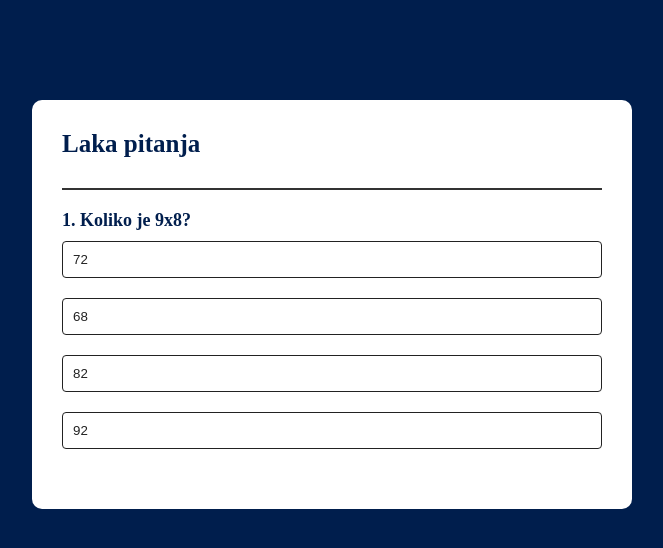
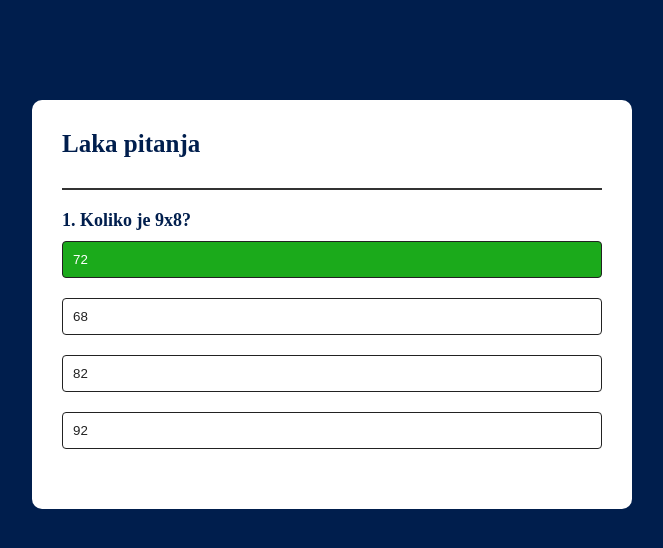
Before and after one commit to nzigovic/quizz-app, a plain HTML site: page index.html in a window 1280 px wide. Both pictures are taken after a click on the button "72". Shown: the whole page, without its empty margins (308-971 px from the left). Drawn offline with Linux system fonts and the light colour scheme.

Commit message:
jedna funkcija dodata

```diff
--- a/script.js
+++ b/script.js
@@ -52,7 +52,31 @@ function showQuestion() {
         button.innerHTML = answer.text;
         button.classList.add("btn");
         odgovori.appendChild(button);
-    });
+        if(answer.correct){
+            button.dataset.correct = answer.correct;
+        }
+
+        button.addEventListener("click", selectAnswer)
+        });
+}
+
+
+function selectAnswer (e){
+    const selectedBtn = e.target ;
+    const isCorrect = selectedBtn.dataset.correct === "true";
+    if (isCorrect){
+        selectedBtn.classList.add ("correct");
+
+    }else {
+        selectedBtn.classList.add("incorrect");
+    }
+    Array.from(answerButtons.childre).forEach(button => {
+        if(button.dataset.correct === "true"){
+            button.classList.add("correct");
+
+        }
+        button.disabled = "true"
+    })
 }
 
 startquiz();
--- a/style.css
+++ b/style.css
@@ -35,7 +35,6 @@ body {
     font-weight: 600;
 }
 
-/* Ispravljeno: koristi klasu .btn umesto ID-ja */
 .btn {
     background-color: white;
     color: #222;
@@ -67,3 +66,14 @@ body {
     cursor: pointer;
     display: none;
 }
+
+.incorrect {
+    background-color: red;
+    color: white;
+}
+
+
+.correct {
+    background-color: rgb(27, 170, 27);
+    color: white;
+}
```
